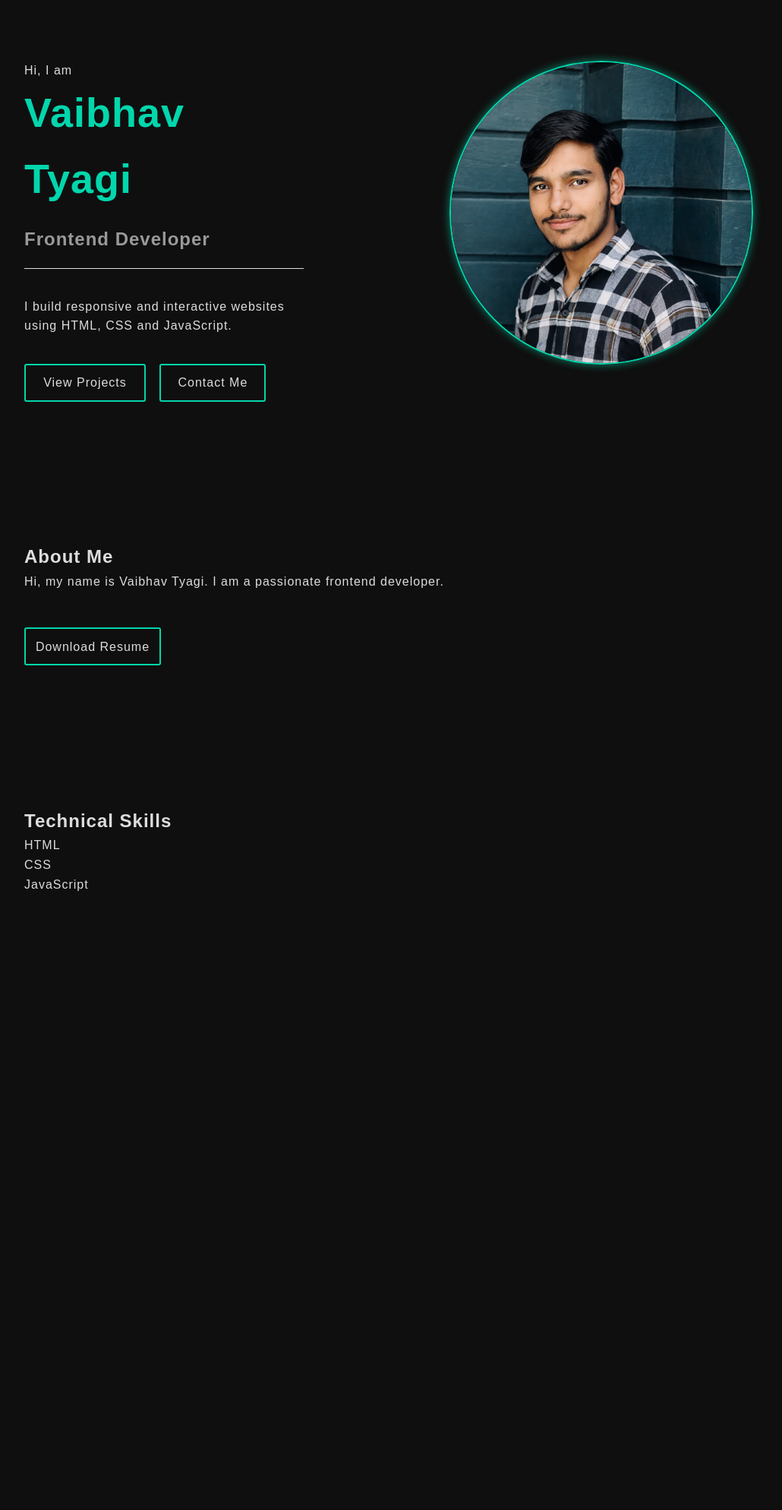
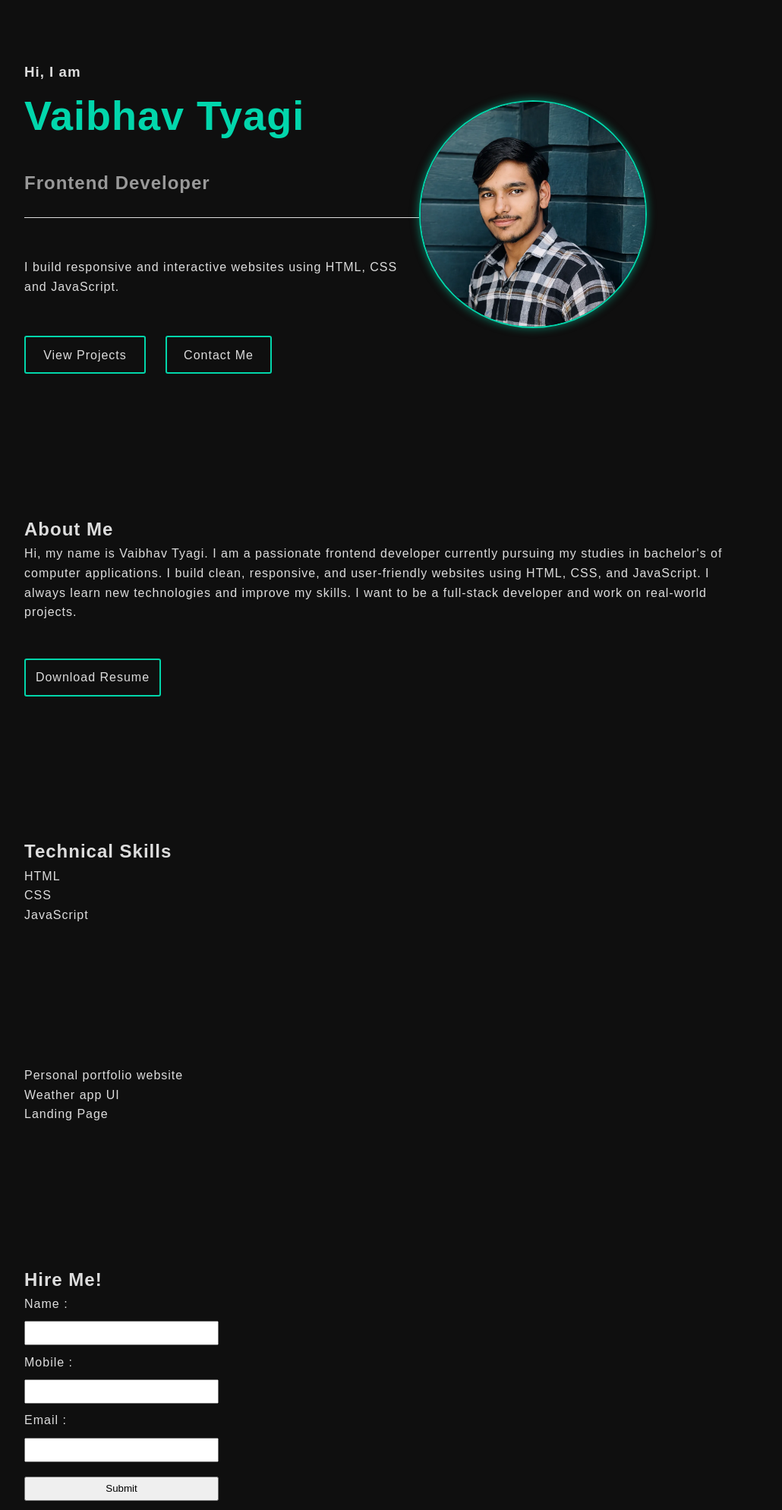
Before and after one commit to vaibhav-tyagi-00/vaibhav-portfolio, a plain HTML site: page index.html in a window 1280 px wide. Shown: the part 100-2088 px from the top of the page at 76% size, without its empty margins (160-1190 px from the left). Before the commit the page ends 1754 px from the top, so only its background shows below. Drawn offline with Linux system fonts and the light colour scheme.

Commit message:
Add some changes

```diff
--- a/index.html
+++ b/index.html
@@ -3,10 +3,9 @@
 <head>
   <meta charset="utf-8">
   <meta name="viewport" content="width=device-width,initial-scale=1">
-  <meta name="description" content="Hi, my name is Vaibhav and I am a frontend developer.">
+  <meta name="description" content="Vaibhav Tyagi's portfolio website showcasing his skills and projects as a frontend developer.">
   <title>Vaibhav|Portfolio</title>
   <link rel="stylesheet" href="src/css/Style.css">
-  <script defer src="https://cdn.vercel-insights.com/v1/script.js"></script>
 </head>
 <body>
 
@@ -44,11 +43,13 @@
 
       <div class="hero">
 
+        <div class="container">
+
           <div class="hero-text">
 
-          <p id="hero-p">Hi, I am</p>
+            <h3>Hi, I am</h3>
             <h1>Vaibhav Tyagi</h1>
-          <p class="role">Frontend Developer</p>
+            <h2 class="role">Frontend Developer</h2>
             <p class="description">
               I build responsive and interactive websites using HTML, CSS and JavaScript.
             </p>
@@ -64,14 +65,15 @@
 
         </div>
 
-
         <div class="hero-image">
           <img
             src="src/assets/images/Profile.webp"
             alt="Profile"
-            width="400px"
-            height="400px"
+            width="300px"
+            height="300px"
             loading="lazy">
+        </div>
+
       </div>
 
     </section>
@@ -79,7 +81,8 @@
     <section id="About" class="about">
       <h2>About Me</h2>
       <p>
-        Hi, my name is Vaibhav Tyagi. I am a passionate frontend developer.
+        Hi, my name is Vaibhav Tyagi. I am a passionate frontend developer currently pursuing my studies in bachelor's of computer applications. I build clean, responsive, and user-friendly websites using HTML, CSS, and JavaScript.
+        I always learn new technologies and improve my skills. I want to be a full-stack developer and work on real-world projects.
       </p>
       <a href="src/assets/documents/Vaibhav_Tyagi_Resume.pdf" download class="resume-btn">Download Resume</a>
     </section>
@@ -94,11 +97,36 @@
     </section>
 
     <section id="Projects">
+      <figure>
+        <figcaption>Personal portfolio website</figcaption>
+      </figure>
 
+      <figure>
+        <figcaption>Weather app UI</figcaption>
+      </figure>
+
+      <figure>
+        <figcaption>Landing Page</figcaption>
+      </figure>
     </section>
 
     <section id="Contact">
-      <form action="#" method="get"></form>
+        <h2>Hire Me!</h2>
+
+      <form class="contact">
+
+        <label for="name">Name : </label>
+        <input type="text" id="name" name="name" required>
+
+        <label for="num">Mobile : </label>
+        <input type="tel" name="number" id="num" required>
+
+        <label for="email">Email : </label>
+        <input type="email" name="email" id="email" required>
+
+        <input type="submit" value="Submit">
+
+      </form>
     </section>
 
   </main>
--- a/src/css/Style.css
+++ b/src/css/Style.css
@@ -15,7 +15,7 @@ body{
   line-height: 1.6;
   font-family: 'Poppins', sans-serif;
   align-items: center;
-  overflow-x: hidden;
+  /* overflow-x: hidden; */
 }
 
 header{
@@ -142,12 +142,17 @@ section{
 
 .home{
   display: flex;
-  gap: 20%;
 }
 
 .hero{
   display: flex;
-  flex-direction: column;
+  justify-content: space-between;
+  align-items: center;
+  flex-wrap: wrap;
+}
+
+.hero-text h3{
+  color: #ddd;
 }
 
 .hero-text h1{
@@ -213,6 +218,16 @@ section{
   .hero{
     flex-direction: column;
   }
+  .hero-text{
+    order: 1;
+  }
+  .hero-image{
+    order: 2;
+    margin-top: 5%;
+  }
+  .hero-buttons{
+    order: 3;
+  }
 }
 
 .about{
@@ -241,3 +256,14 @@ section{
   transform: translateY(-2px);
   box-shadow:0 6px 15px rgba(0,0,0,0.3);
 }
+
+.contact{
+  display: flex;
+  flex-direction: column;
+}
+
+.contact input{
+  width: 20vw;
+  height: 4vh;
+  margin: 1% 0;
+}
```
Lines whose indentation alone changed are shown as unchanged.
